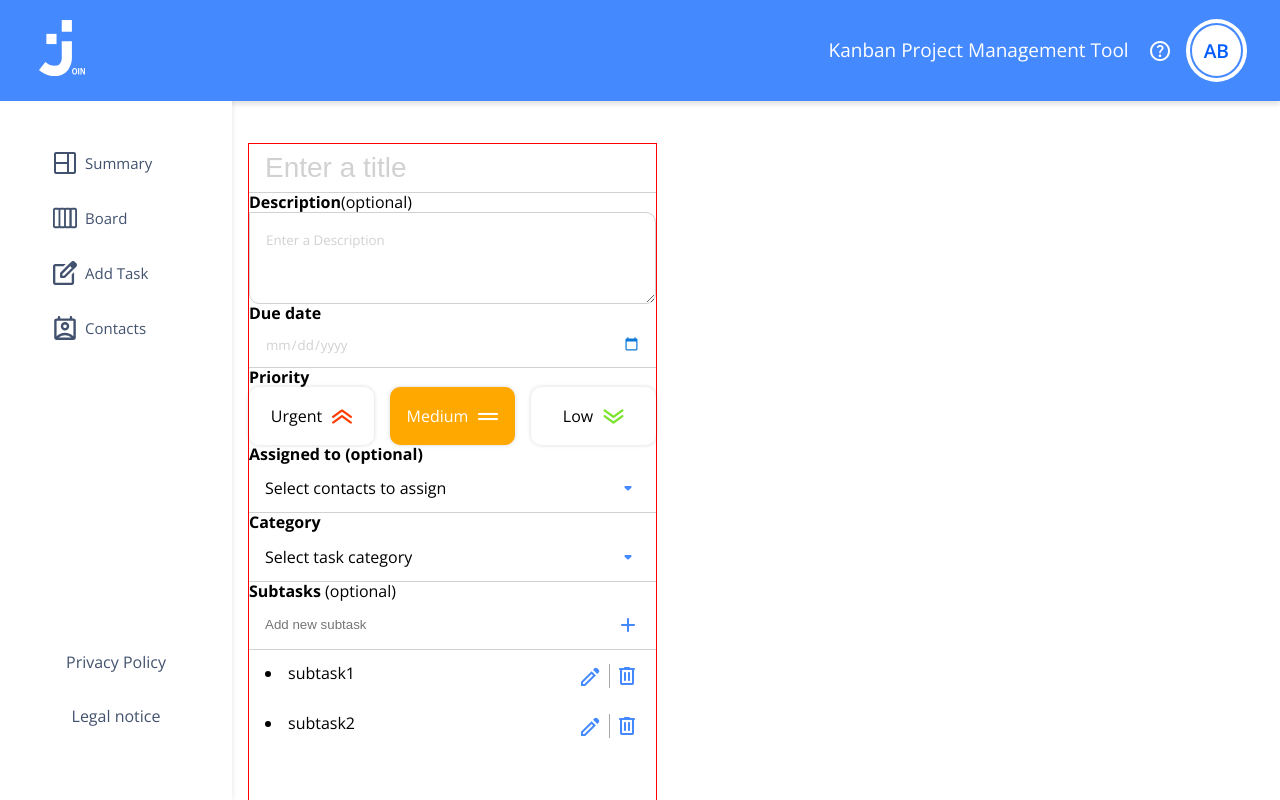
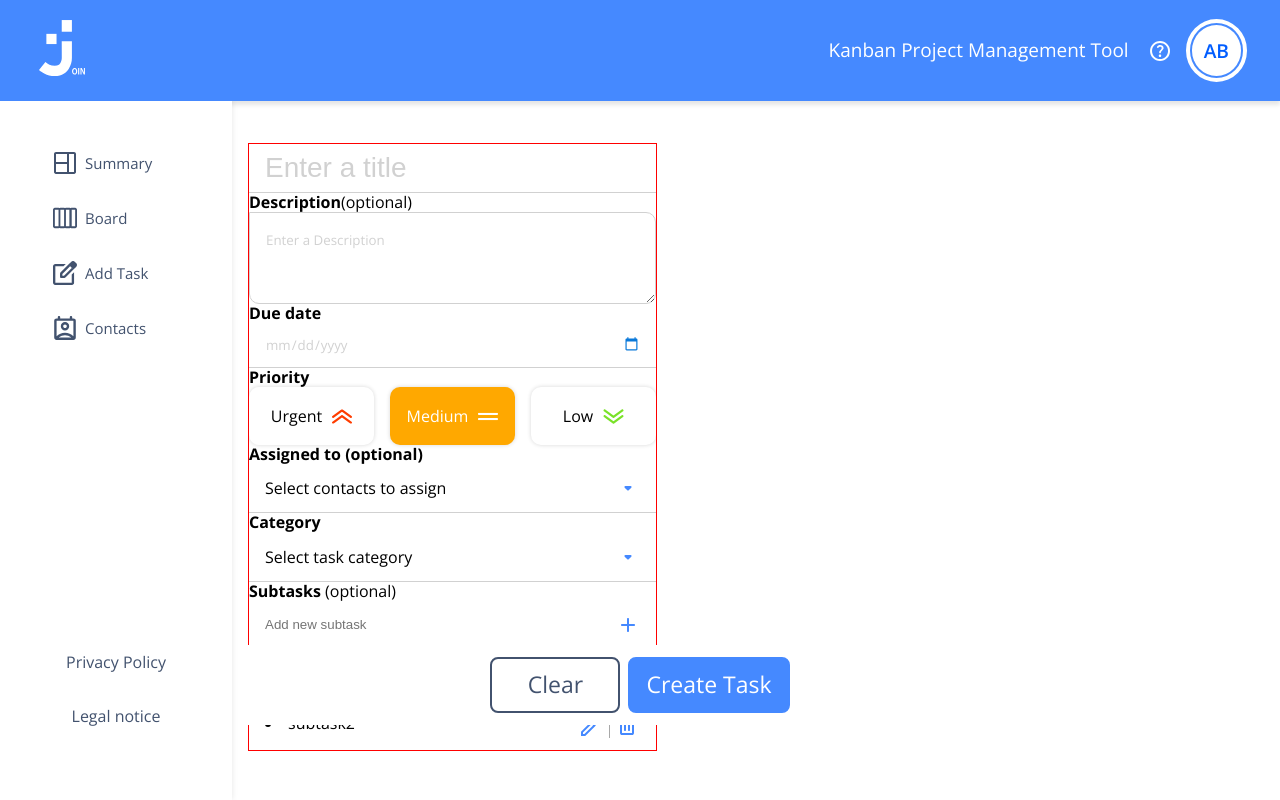
Before and after one commit to ereit673/join-solo, an Angular app: page / in a window 1280 px wide. Shown: the top 800 px of the page. Built offline with nearby package versions, Linux system fonts and the light colour scheme.

Commit message:
added buttons to add task

```diff
--- a/src/app/app.component.scss
+++ b/src/app/app.component.scss
@@ -1,6 +1,6 @@
 main{
-    // min-height: calc(100dvh);
     overflow-y: auto;
+    height: 100dvh;
 }
 
 @media (min-width: 1024px) {
--- a/src/app/main-section/add-task/add-task.component.html
+++ b/src/app/main-section/add-task/add-task.component.html
@@ -1,4 +1,5 @@
 <form action="" class="form__container">
+  <div class="form__fields-container">
     <input class="form__title-input" type="text" placeholder="Enter a title" />
     <div class="form__input-container">
       <label class="form__label" for="description"
@@ -180,4 +181,17 @@
         }
       </ul>
     </div>
+
+  </div>
+
+  <div class="form__btn-container">
+    <div>
+      <button class="btn__secondary">Clear</button>
+      <img src="" alt="">
+    </div>
+    <div>
+      <button class="btn__primary">Create Task</button>
+      <img src="" alt="">
+    </div>
+  </div>
 </form>
--- a/src/app/main-section/add-task/add-task.component.scss
+++ b/src/app/main-section/add-task/add-task.component.scss
@@ -1,10 +1,17 @@
 form {
-  border: 1px solid red;
   display: flex;
   flex-direction: column;
   margin-top: 42px;
   margin-inline: 16px;
-  height: 1000px;
+  position: relative;
+  height: 100%;
+}
+
+.form__fields-container{
+  border: 1px solid red;
+  overflow-y: auto;
+  // height: 1000px;
+  // margin-bottom: 150px;
 }
 
 input:focus,
@@ -24,6 +31,7 @@ textarea:focus {
   padding: 7px 16px;
   border: unset;
   border-bottom: 1px solid #d1d1d1;
+  max-width:100%;
 
   &:hover {
     border-bottom: 1px solid #4589ff;
@@ -367,6 +375,22 @@ border-bottom: 1px solid #005DFF;
   }
 }
 
+.form__btn-container{
+  background-color: #FFF;
+  display: flex;
+  justify-content: center;
+  gap: 8px;
+  position:fixed;
+  bottom: 75px;
+  left: 0;
+  width: 100%;
+  padding: 12px 0;
+}
+
+.btn__primary, .btn__secondary{
+  min-width: 130px;
+}
+
 
 //  xs
 @media (min-width: 475px) {
--- a/src/styles.scss
+++ b/src/styles.scss
@@ -11,4 +11,95 @@
 
 html {
   font-family: 'Open Sans';
+
 }
+
+html, body{
+  overflow: hidden;
+  height: 100dvh;
+}
+
+button{
+  background: none;
+   color: inherit;
+   border: none;
+   padding: 0;
+   font: inherit;
+   cursor: pointer;
+   outline: inherit;
+}
+
+.btn__primary{
+  border-radius: 8px;
+  background-color: #4589FF;
+  border: 1px solid #4589FF;
+  padding: 12px 16px;
+  gap: 10px;
+  font-size: 1.1875rem;
+  line-height: 120%;
+  color: #FFF;
+  transition: all 0.1s ease-in-out;
+
+  &:hover{
+    background-color: #005DFF;
+    border-color: #005DFF;
+    box-shadow: 0px 4px 8px 0px #00000033;
+  }
+}
+
+.btn__secondary{
+  border-radius: 8px;
+  border: 1px solid #42526E;
+  padding: 12px 16px;
+  background-color: #fff;
+  color: #42526E;
+  font-size: 1.1875rem;
+  line-height: 120%;
+  transition: all 0.1s ease-in-out;
+
+  &:hover {
+    border-color: #4589FF;
+    box-shadow: 0px 4px 8px 0px #00000033;
+    color: #4589FF;
+  }
+}
+
+//  xs
+// @media (min-width: 475px) {}
+
+//  sm
+//  @media (min-width: 640px) { }
+
+//  md
+//  @media (min-width: 768px) {}
+
+//  lg
+ @media (min-width: 1024px) {
+  .btn__primary, .btn__secondary{
+    font-size: 1.4375rem;
+    border-width: 2px;
+
+  }
+
+  .btn__primary{
+    &:active{
+      background-color: #FFF;
+      color:#4589FF;
+      border: 1px solid #FFFFFF;
+      box-shadow: 0px 4px 8px 0px #00000033;
+    }
+  }
+
+  .btn__secondary{
+    &:active{
+      border: 1px solid #005DFF;
+      box-shadow: 0px 4px 8px 0px #00000033;
+    }
+  }
+ }
+
+//  xl
+//  @media (min-width: 1280px) {}
+
+//  2xl
+//  @media (min-width: 1536px) {}
```
Lines whose indentation alone changed are shown as unchanged.
